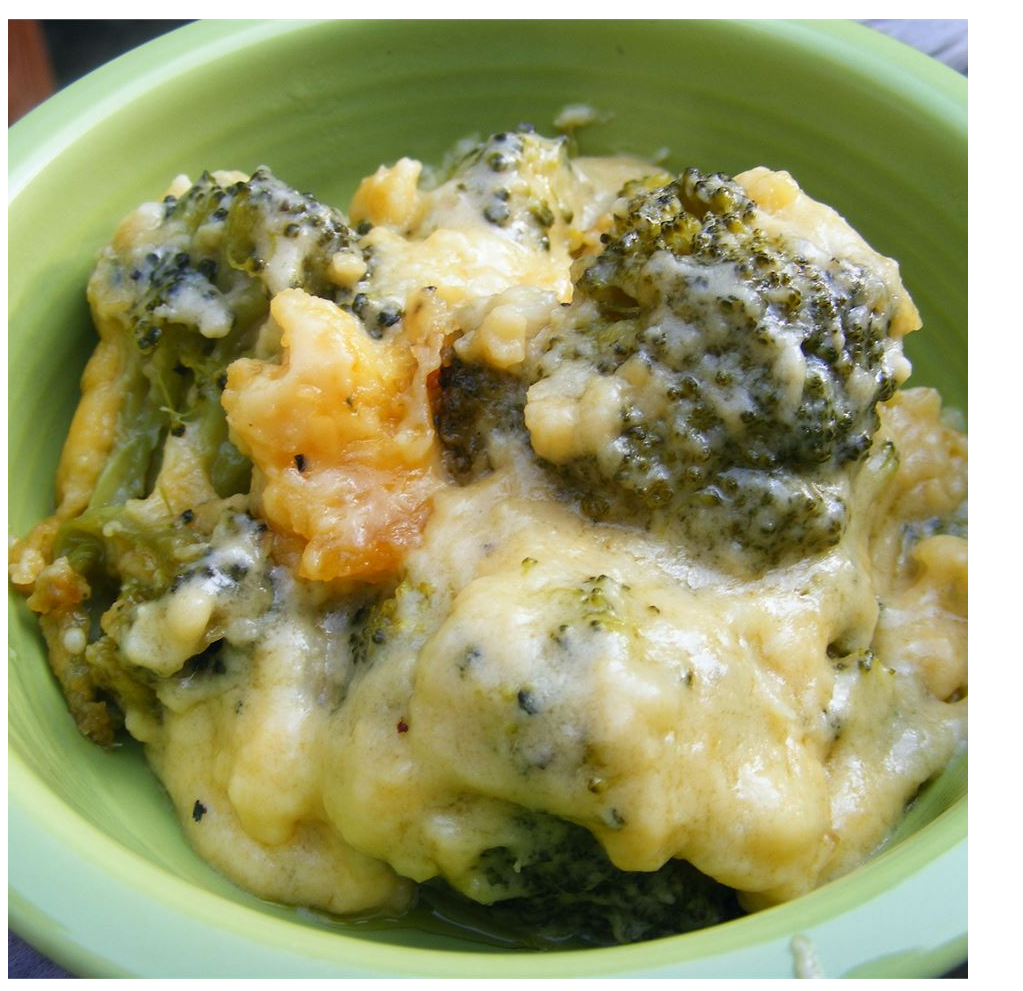
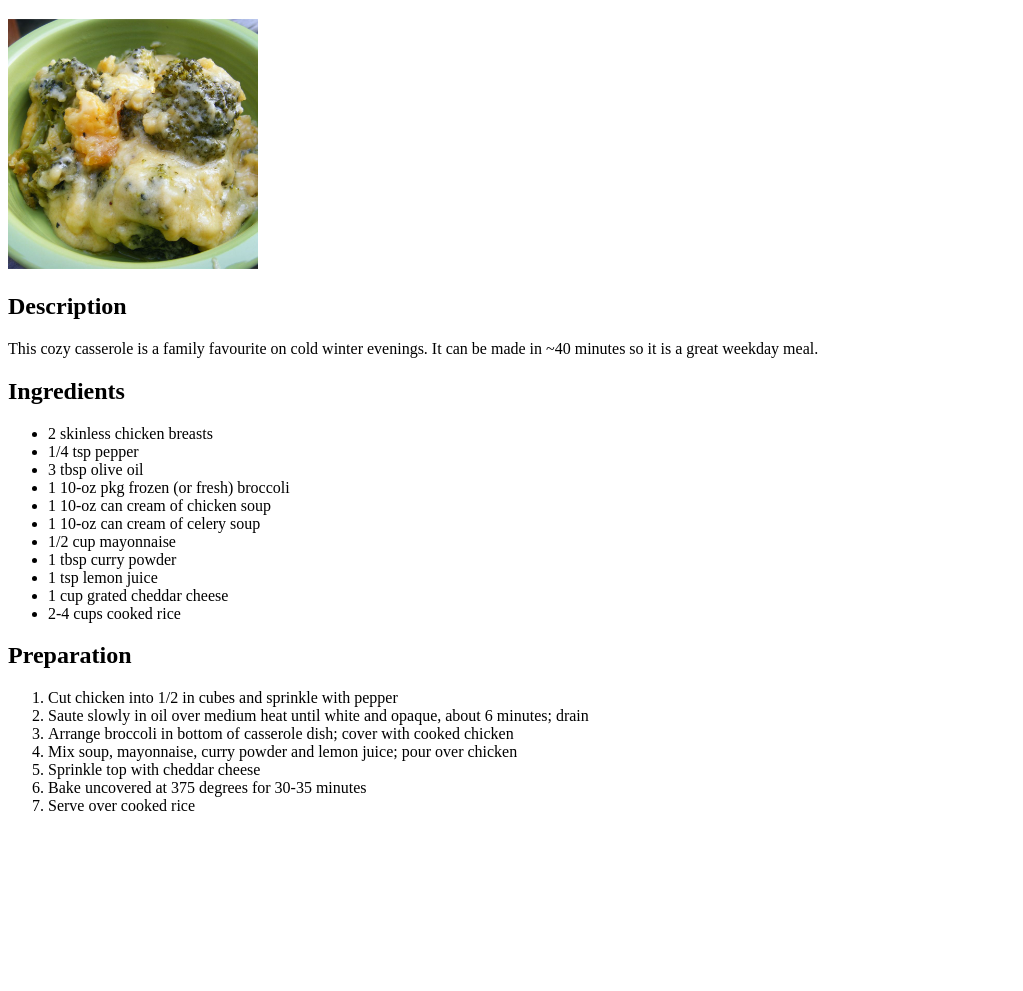
Before and after one commit to Black-Cat-CA/odin-recipes, a plain HTML site: page recipes/cbc.html in a window 1280 px wide. Shown: the part 61-1052 px from the top of the page, without its empty margins (0-1023 px from the left). After the commit the page ends 892 px from the top, so only its background shows below. Drawn offline with Linux system fonts and the light colour scheme.

Commit message:
Add cbc.html recipe info

```diff
--- a/recipes/cbc.html
+++ b/recipes/cbc.html
@@ -6,6 +6,33 @@
 </head>
 <body>
     <h1>Chicken Broccoli and Cheese</h1>
-    <img src="../img/cbc.jpg" alt="chicken broccoli and cheese casserole"
+    <img src="../img/cbc.jpg" width="250" alt="chicken broccoli and cheese casserole">
+    <h2>Description</h2>
+    <p>This cozy casserole is a family favourite on cold winter evenings. It can be made in ~40 minutes so it is a great weekday meal.</p>
+
+    <h2>Ingredients</h2>
+    <ul>
+        <li>2 skinless chicken breasts</li>
+        <li>1/4 tsp pepper</li>
+        <li>3 tbsp olive oil</li>
+        <li>1 10-oz pkg frozen (or fresh) broccoli</li>
+        <li>1 10-oz can cream of chicken soup</li>
+        <li>1 10-oz can cream of celery soup</li>
+        <li>1/2 cup mayonnaise</li>
+        <li>1 tbsp curry powder</li>
+        <li>1 tsp lemon juice</li>
+        <li>1 cup grated cheddar cheese</li>
+        <li>2-4 cups cooked rice</li>
+    </ul>
+    <h2>Preparation</h2>
+    <ol>
+        <li>Cut chicken into 1/2 in cubes and sprinkle with pepper</li>
+        <li>Saute slowly in oil over medium heat until white and opaque, about 6 minutes; drain</li>
+        <li>Arrange broccoli in bottom of casserole dish; cover with cooked chicken</li>
+        <li>Mix soup, mayonnaise, curry powder and lemon juice; pour over chicken</li>
+        <li>Sprinkle top with cheddar cheese</li>
+        <li>Bake uncovered at 375 degrees for 30-35 minutes</li>
+        <li>Serve over cooked rice</li>
+    </ol>
 </body>
 </html>
```
